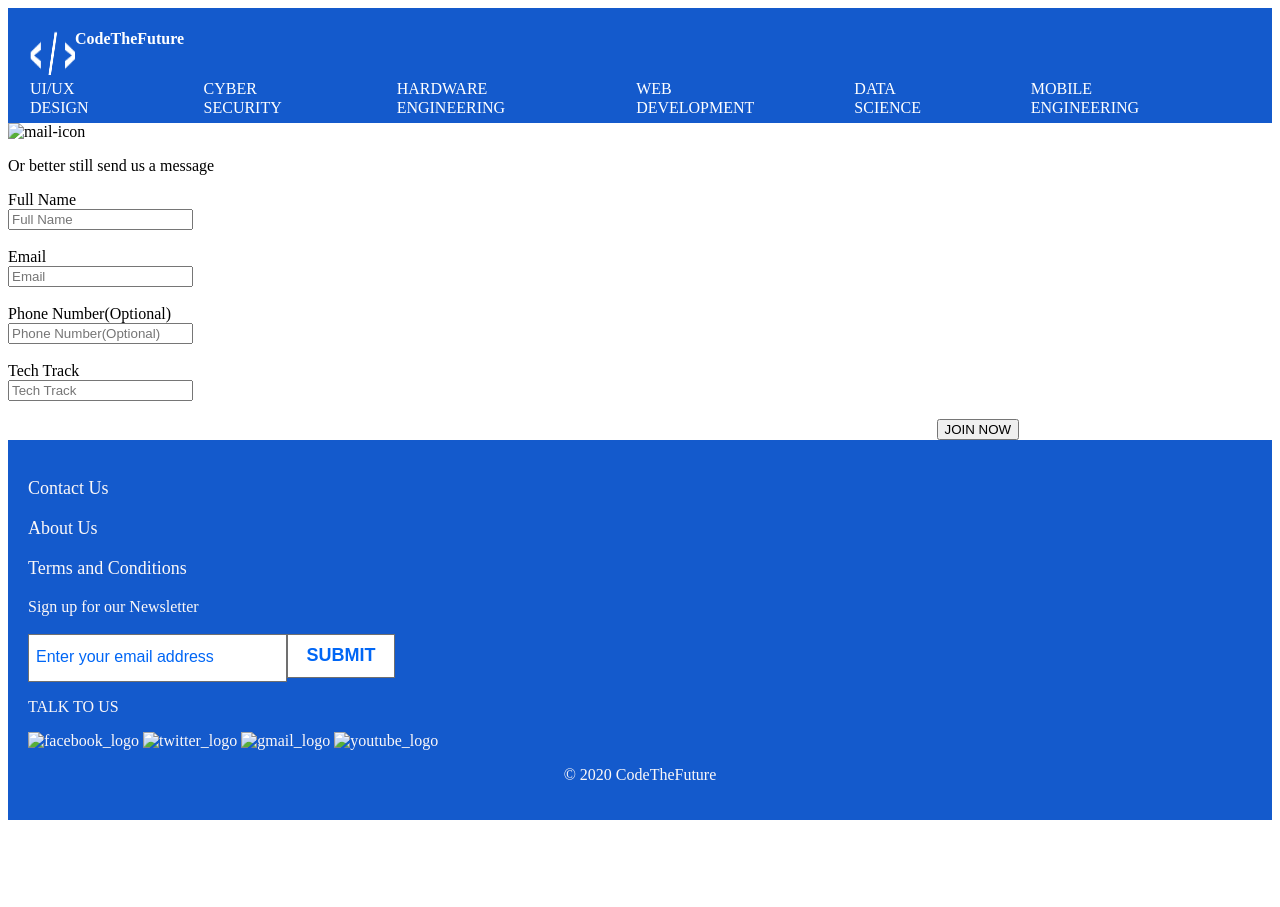
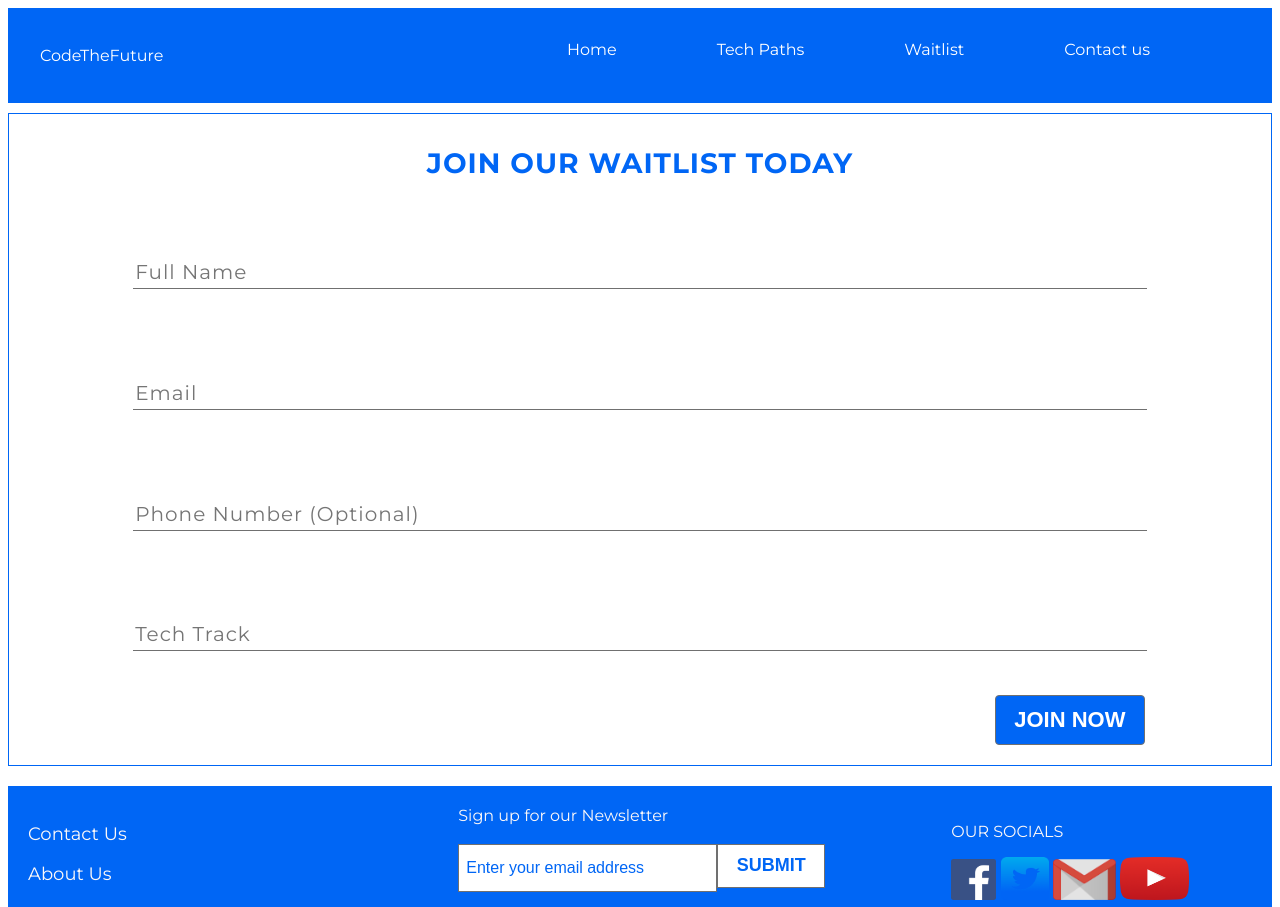
Before and after one commit to Dufuna-CodeCamp/Benue2-20-Hack2, a plain HTML site: page waitlist.html in a window 1280 px wide. Shown: the top 907 px of the page. Before the commit the page ends 828 px from the top, so only its background shows below. Drawn offline with Linux system fonts and the light colour scheme.

Commit message:
Updated and styled the Waitlist page

```diff
--- a/waitlist.css
+++ b/waitlist.css
@@ -1,64 +1,152 @@
-
-
-
-
-
-
-
-
-
+body {
+    font-family: 'Montserrat', sans-serif;
+    background-color: #ffffff;
+}
 
 /* for the header */
+
 .header {
     justify-content: space-between;
     padding: 2px;
-    background-color: #145ACC;
+    background-color: #0066f5;
 }
 
-nav {
+.nav-wrapper{
+    display: flex;
+    justify-content: space-between;
     padding: 20px;
 }
 
-.left-side {
-    display: flex;
-}
 .right-side{
     display: flex;
+    margin-left: 20px;
+    margin-top: 10px;
 }
-nav>.right-side>div {
+
+.left-side{
+    display: flex;
+    color: #ffffff;
+}
+
+
+.tab{
+    padding-left: 10px;
+}
+
+
+.nav-wrapper > .right-side > div {
     margin-right: 100px;
     font-size: 16px;
-    color: #ffffff;
-    line-height: 1.19;
-    text-align: left;
-}
 
-.tab {
-    color: #ffffff;
-    text-decoration: none;
 }
 
 .link-wrapper {
     height: 22px;
+    border-bottom: 1px solid transparent;
+    transition: border-bottom 0.5s;
+
 }
 
-.link-wrapper a {
+.link-wrapper a{
     color: #ffffff;
     text-decoration: none;
+    font-weight: 500;
+
 }
 
-.presentation {
-    width: 90%;
-    margin-top: 50px;
-    margin-left: 20px;
+.link-wrapper:hover {
+    border-bottom: 1px solid #ffffff;
+}
+
+.link-wrapper a:hover{
+    color: #ffffff;
+}
+/* for the main waitlist form that the user will fill */
+form {
+    background-color: #ffffff;
+    font-size: 18px;
+    line-height: 1.22;
+    text-align: left;
+    color: #5f5f5f;
+    margin-top: 10px;
+    border: solid 1px #0066f5;
+    display: flex;
+    flex-direction: column;
+    align-items: center;
+    padding-bottom: 20px;
+}
+
+.form {
+    margin-bottom: 20px;
+}
+
+label {
+    visibility: hidden;
+}
+
+.draft {
+    display: block;
+    margin-left: auto;
+    margin-right: auto;
+    margin-top: 37px;
+}
+
+#fullname, #email, #phone, #techtrack {
+    width: 80%;
+    border: none;
+    outline: inherit;
+    border-bottom: 1px solid#707070;
+    font-family: Montserrat;
+    font-size: 20px;
+    line-height: 1.5;
+    letter-spacing: 1px;
+    text-align: left;
+    color: #5f5f5f;
+    margin: 0 auto;
+}
+
+.button-wrapper {
+    display: flex;
+    width: 80%;
+    justify-content: flex-end;
 }
 
 
+#sendbutton {
+    width: 150px;
+    height: 50px;
+    border: solid 1px #707070;
+    border-radius: 4px;
+    background-color: #0066f5;
+    padding: 2px;
+    font-size: 22px;
+    font-weight: bold;
+    line-height: 0.67;
+    text-align: center;
+    color: #ffffff;
+    cursor: pointer;
+}
+
+.better{
+    font-family: Montserrat;
+    font-size: 28px;
+    line-height: 1.5;
+    font-weight: bold;
+    letter-spacing: 1px;
+    color: #0066f5;
+}
+
 /* for the footer */
 .footer {
-    background-color: #145ACC;
+    background-color: #0066f5;
     padding: 20px;
     color: #fcf8f8;
+}
+
+.socials{
+    width: 70%;
+    display: flex;
+    justify-content: space-around;
 }
 
 .footer>p {
@@ -131,8 +219,7 @@ nav>.right-side>div {
     width: 80%;
 }
 
-.button-wrapper {
+.footer-wrapper {
     display: flex;
-    width: 80%;
-    justify-content: flex-end;
+    justify-content: space-between;
 }
--- a/waitlist.html
+++ b/waitlist.html
@@ -10,34 +10,32 @@
 <body>
     <div class="header">
         <nav>
-            <!-- For the left side of the header containing the logo and brand name -->
+            <!-- For the left side of the header containing the brand name -->
+            <div class = "container">
+                <div class= "nav-wrapper">
                     <div class="left-side">
-                <div class="logo">
-                    <img class="logo" src="../Benue2-20-Hack2/images/logo.png" alt="brand_logo" width="45px" height="45px">
-                </div>
-                <div class="tab">
-                    <strong>CodeTheFuture</strong>
+                        <div class = "tab">
+                            <p>CodeTheFuture</p>
                         </div>
                     </div>
-            <!-- For the right side of the header containing the tech tracks and other menu items -->
+
+                    <!-- For the right side of the header containing the menu elements -->
+
                     <div class="right-side">
                         <div class="link-wrapper">
-                    <a href="../html/index.html">UI/UX DESIGN </a>
+                            <a href= "index.html"> Home </a>
                         </div>
                         <div class="link-wrapper">
-                    <a href="../html-forms/contactform.html">CYBER SECURITY</a>
+                            <a href= "index.html">Tech Paths</a>
                         </div>
                         <div class="link-wrapper">
-                    <a href="../html-forms/sign-up.html">HARDWARE ENGINEERING</a>
+                            <a href= "index.html">Waitlist</a>
                         </div>
                         <div class="link-wrapper">
-                    <a href="../html-forms/sign-up.html">WEB DEVELOPMENT</a>
+                            <a href= "index.html">Contact us</a>
                         </div>
-                <div class="link-wrapper">
-                    <a href="../html-forms/sign-up.html">DATA SCIENCE</a>
                     </div>
-                <div class="link-wrapper">
-                    <a href="../html-forms/sign-up.html">MOBILE ENGINEERING</a>
+
                 </div>
             </div>
         </nav>
@@ -45,8 +43,8 @@
     <!-- FOR THE MAIN WAITLIST FORM WHICH THE USERS WILL FILL WITH THEIR DETAILS -->
     <div class="form">
         <form action="" method="POST">
-            <img class="mail" src="../html/images/email.png" alt="mail-icon" width="48px" height="37.7px">
-            <p class="better"> Or better still send us a message</p>
+            <!-- <img class="mail" src="../html/images/email.png" alt="mail-icon" width="48px" height="37.7px"> -->
+            <p class="better"> JOIN OUR WAITLIST TODAY</p>
             <!-- This is for the User's fullname-->
             <label for="fname">Full Name</label><br>
             <input type="text" id="fullname" placeholder="Full Name" name="fullname"><br><br>
@@ -57,11 +55,11 @@
 
             <!-- This is for the User's phone number-->
             <label>Phone Number(Optional)</label><br>
-            <input type="text" id="Phone Number(Optional)" placeholder="Phone Number(Optional)" name="Phone Number"><br><br>
+            <input type="text" id="phone" placeholder="Phone Number (Optional)" name="Phone Number"><br><br>
 
             <!-- This is for the chosen tech track -->
             <label>Tech Track</label><br>
-            <input type="text" id="Tech Track" placeholder="Tech Track" name="Tech Track"><br><br>
+            <input type="text" id="techtrack" placeholder="Tech Track" name="Tech Track"><br><br>
 
             <!-- This is for the submit button to join the waitlist-->
             <div class="button-wrapper">
@@ -75,7 +73,6 @@
             <div class="about">
                 <p> Contact Us </p>
                 <p> About Us </p>
-                <p> Terms and Conditions </p>
             </div>
 
             <div class="socials">
@@ -89,12 +86,12 @@
                 </div>
 
                 <div class="connect">
-                    <p> TALK TO US</p>
+                    <p> OUR SOCIALS</p>
                     <div class="images">
-                        <img src="../html/images/logos_facebook.png" class="facebook" alt="facebook_logo" >
-                        <img src="../html/images/twitter.png" class="twitter" alt="twitter_logo">
-                        <img src="../html/images/logos_google-gmail.png" class="gmail" alt="gmail_logo">
-                        <img src="../html/images/logos_youtube.png" class="youtube" alt="youtube_logo">
+                        <img src="../Benue2-20-Hack2/images/logos_facebook.png" class="facebook" alt="facebook_logo" >
+                        <img src="../Benue2-20-Hack2/images/twitter.png" class="twitter" alt="twitter_logo">
+                        <img src="../Benue2-20-Hack2/images/logos_google-gmail.png" class="gmail" alt="gmail_logo">
+                        <img src="../Benue2-20-Hack2/images/logos_youtube.png" class="youtube" alt="youtube_logo">
                     </div>
                 </div>
             </div>
```
Also changed, not shown: images/logos_facebook.png (added), images/logos_google-gmail.png (added), images/logos_youtube.png (added), images/twitter.png (added). Lines whose indentation alone changed are shown as unchanged.
